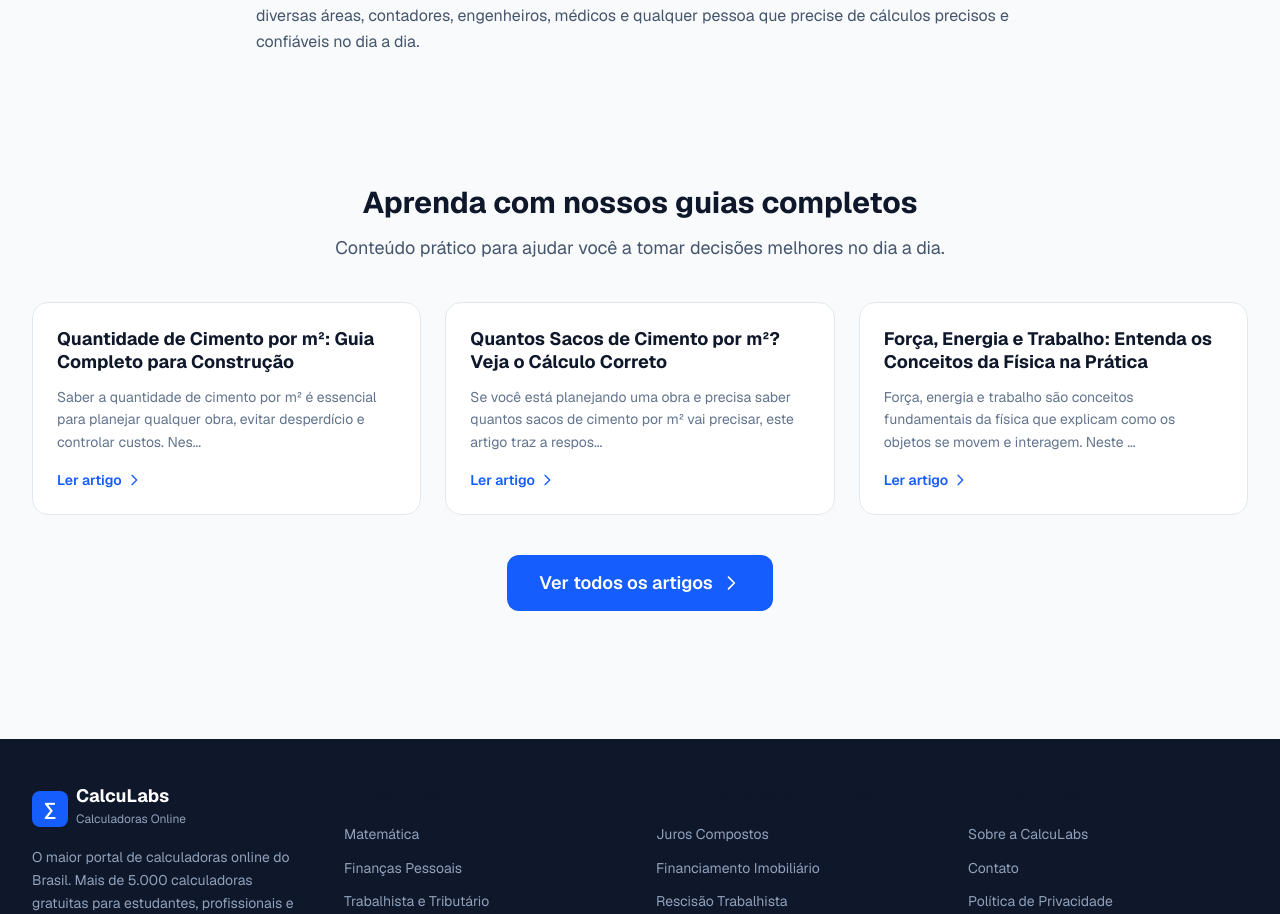
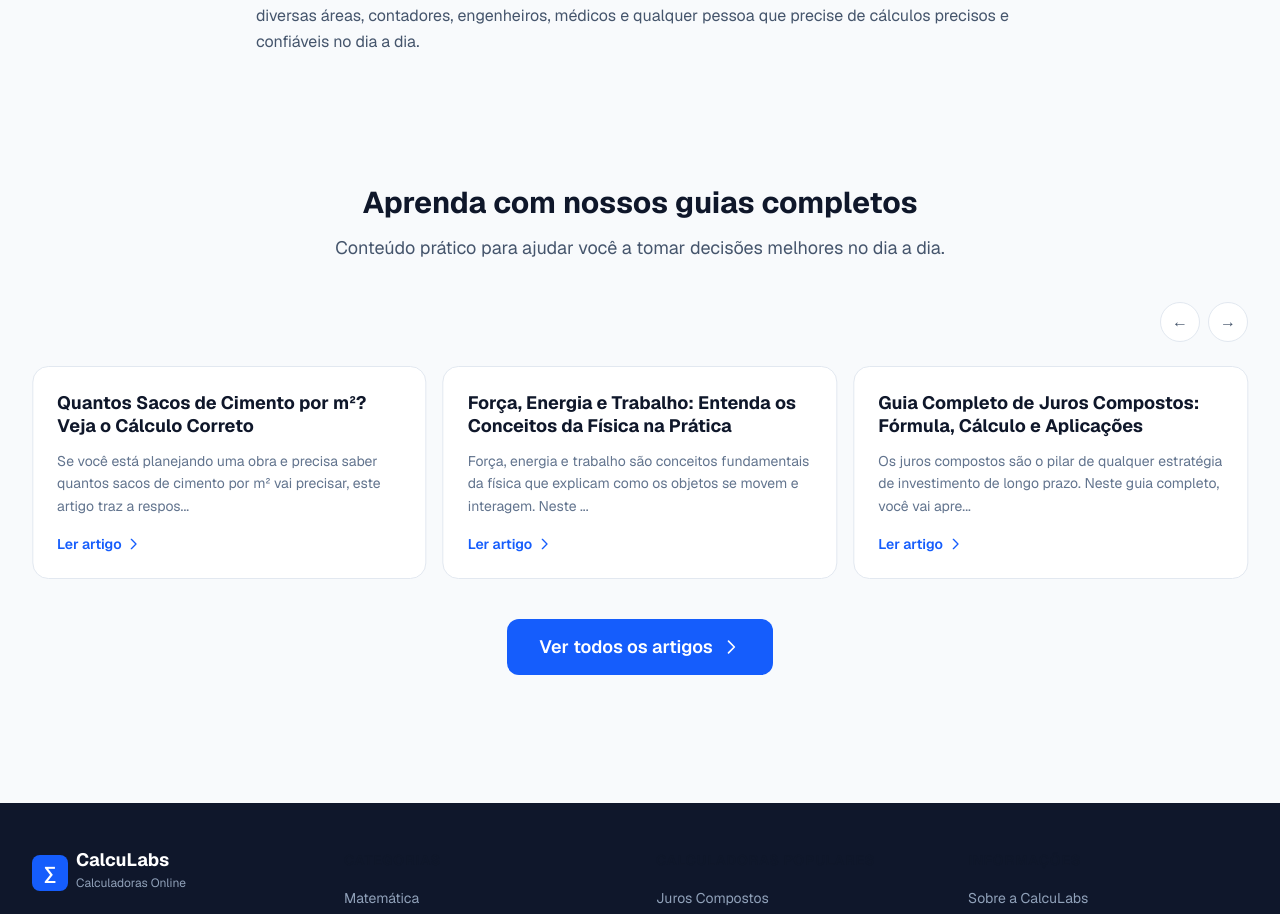
Before and after one commit to calculabs-adm/calculabs, a Next.js app: page / in a window 1280 px wide. Shown: the part 2802-3716 px from the top of the page. Built offline with nearby package versions, Linux system fonts and the light colour scheme; no server answers.

Commit message:
Add articles carousel on home page

```diff
--- a/src/app/page.tsx
+++ b/src/app/page.tsx
@@ -1,6 +1,7 @@
 import Link from "next/link";
 import { getCategoriesWithCount, getLatestCalculators, getPublishedArticleSlugs, getArticleBySlug } from "@/lib/data";
 import LatestCalculatorsCarousel from "@/components/home/LatestCalculatorsCarousel";
+import LatestArticlesCarousel from "@/components/home/LatestArticlesCarousel";
 import type { Metadata } from "next";
 
 export const metadata: Metadata = {
@@ -59,10 +60,10 @@ export default async function HomePage() {
     .map((slug) => getArticleBySlug(slug))
     .filter(Boolean);
   const highPriority = allArticles.filter((a) => a!.priority === "high");
-  const hubArticles = [
+  const latestArticles = [
     ...highPriority,
     ...allArticles.filter((a) => a!.priority !== "high"),
-  ].slice(0, 3);
+  ].slice(0, 9);
 
   const jsonLd = {
     "@context": "https://schema.org",
@@ -281,55 +282,9 @@ export default async function HomePage() {
         </div>
       </section>
 
-      {/* Knowledge Hub CTA */}
-      {hubArticles.length > 0 && (
-        <section className="max-w-7xl mx-auto px-4 sm:px-6 lg:px-8 py-16">
-          <div className="text-center mb-10">
-            <h2 className="text-3xl font-bold text-slate-900 mb-3">
-              Aprenda com nossos guias completos
-            </h2>
-            <p className="text-slate-600 text-lg max-w-2xl mx-auto">
-              Conteúdo prático para ajudar você a tomar decisões melhores no dia a dia.
-            </p>
-          </div>
-
-          <div className="grid grid-cols-1 md:grid-cols-3 gap-6">
-            {hubArticles.map((article) => (
-              <Link
-                key={article!.slug}
-                href={`/conhecimento/${article!.slug}`}
-                className="group bg-white border border-slate-200 rounded-2xl p-6 hover:border-blue-300 hover:shadow-lg transition-all duration-200"
-              >
-                <h3 className="font-bold text-slate-900 text-lg group-hover:text-blue-600 transition-colors mb-3 leading-snug">
-                  {article!.title}
-                </h3>
-                <p className="text-slate-500 text-sm leading-relaxed mb-4">
-                  {article!.summary.length > 120
-                    ? `${article!.summary.slice(0, 120)}...`
-                    : article!.summary}
-                </p>
-                <span className="text-sm font-semibold text-blue-600 group-hover:text-blue-800 transition-colors flex items-center gap-1">
-                  Ler artigo
-                  <svg className="w-4 h-4" fill="none" stroke="currentColor" viewBox="0 0 24 24">
-                    <path strokeLinecap="round" strokeLinejoin="round" strokeWidth={2} d="M9 5l7 7-7 7" />
-                  </svg>
-                </span>
-              </Link>
-            ))}
-          </div>
-
-          <div className="text-center mt-10">
-            <Link
-              href="/conhecimento"
-              className="inline-flex items-center gap-2 px-8 py-3.5 bg-blue-600 text-white font-semibold rounded-xl hover:bg-blue-700 transition-colors text-lg"
-            >
-              Ver todos os artigos
-              <svg className="w-5 h-5" fill="none" stroke="currentColor" viewBox="0 0 24 24">
-                <path strokeLinecap="round" strokeLinejoin="round" strokeWidth={2} d="M9 5l7 7-7 7" />
-              </svg>
-            </Link>
-          </div>
-        </section>
+      {/* Knowledge Hub Carousel */}
+      {latestArticles.length > 0 && (
+        <LatestArticlesCarousel articles={latestArticles} />
       )}
     </>
   );
--- /dev/null
+++ b/src/components/home/LatestArticlesCarousel.tsx
@@ -0,0 +1,157 @@
+"use client";
+
+import { useState, useEffect, useCallback } from "react";
+import Link from "next/link";
+
+interface Article {
+  slug: string;
+  title: string;
+  summary: string;
+}
+
+interface ArticleCardProps {
+  article: Article;
+}
+
+function ArticleCard({ article }: ArticleCardProps) {
+  return (
+    <div className="flex-shrink-0 w-full sm:w-1/2 lg:w-1/3 px-2">
+      <Link
+        href={`/conhecimento/${article.slug}`}
+        className="block bg-white border border-slate-200 rounded-2xl p-6 hover:border-blue-300 hover:shadow-lg transition-all duration-200 h-full"
+      >
+        <h3 className="font-bold text-slate-900 text-lg mb-3 leading-snug line-clamp-2">
+          {article.title}
+        </h3>
+        <p className="text-slate-500 text-sm leading-relaxed mb-4">
+          {article.summary.length > 120
+            ? `${article.summary.slice(0, 120)}...`
+            : article.summary}
+        </p>
+        <span className="text-sm font-semibold text-blue-600 flex items-center gap-1">
+          Ler artigo
+          <svg className="w-4 h-4" fill="none" stroke="currentColor" viewBox="0 0 24 24">
+            <path strokeLinecap="round" strokeLinejoin="round" strokeWidth={2} d="M9 5l7 7-7 7" />
+          </svg>
+        </span>
+      </Link>
+    </div>
+  );
+}
+
+interface LatestArticlesCarouselProps {
+  articles: Article[];
+}
+
+export default function LatestArticlesCarousel({
+  articles,
+}: LatestArticlesCarouselProps) {
+  const [currentIndex, setCurrentIndex] = useState(0);
+  const [itemsPerView, setItemsPerView] = useState(3);
+  const [maxRolls, setMaxRolls] = useState(8);
+
+  const totalItems = articles.length;
+  const maxIndex = Math.max(0, totalItems - itemsPerView);
+
+  useEffect(() => {
+    const handleResize = () => {
+      const width = window.innerWidth;
+      if (width < 640) {
+        setItemsPerView(1);
+        setMaxRolls(4);
+      } else if (width < 1024) {
+        setItemsPerView(2);
+        setMaxRolls(3);
+      } else {
+        setItemsPerView(3);
+        setMaxRolls(8);
+      }
+    };
+
+    handleResize();
+    window.addEventListener("resize", handleResize);
+    return () => window.removeEventListener("resize", handleResize);
+  }, []);
+
+  const goToPrevious = useCallback(() => {
+    setCurrentIndex((prev) => Math.max(0, prev - 1));
+  }, []);
+
+  const goToNext = useCallback(() => {
+    setCurrentIndex((prev) => Math.min(maxIndex, prev + 1));
+  }, [maxIndex]);
+
+  useEffect(() => {
+    const interval = setInterval(() => {
+      if (currentIndex < maxIndex) {
+        setCurrentIndex((prev) => prev + 1);
+      } else {
+        setCurrentIndex(0);
+      }
+    }, 5000);
+
+    return () => clearInterval(interval);
+  }, [currentIndex, maxIndex]);
+
+  if (articles.length === 0) return null;
+
+  return (
+    <section className="max-w-7xl mx-auto px-4 sm:px-6 lg:px-8 py-16">
+      <div className="text-center mb-10">
+        <h2 className="text-3xl font-bold text-slate-900 mb-3">
+          Aprenda com nossos guias completos
+        </h2>
+        <p className="text-slate-600 text-lg max-w-2xl mx-auto">
+          Conteúdo prático para ajudar você a tomar decisões melhores no dia a dia.
+        </p>
+      </div>
+
+      <div className="flex items-center justify-between mb-6">
+        <div></div> {/* Spacer */}
+        <div className="flex gap-2">
+          <button
+            onClick={goToPrevious}
+            disabled={currentIndex === 0}
+            className="w-10 h-10 flex items-center justify-center rounded-full border border-slate-200 bg-white text-slate-600 hover:bg-slate-50 hover:border-blue-300 disabled:opacity-50 disabled:cursor-not-allowed transition-colors"
+            aria-label="Artigo anterior"
+          >
+            ←
+          </button>
+          <button
+            onClick={goToNext}
+            disabled={currentIndex >= maxIndex}
+            className="w-10 h-10 flex items-center justify-center rounded-full border border-slate-200 bg-white text-slate-600 hover:bg-slate-50 hover:border-blue-300 disabled:opacity-50 disabled:cursor-not-allowed transition-colors"
+            aria-label="Próximo artigo"
+          >
+            →
+          </button>
+        </div>
+      </div>
+
+      <div className="overflow-hidden mx-[-8px]">
+        <div
+          className="flex transition-transform duration-300 ease-in-out"
+          style={{
+            transform: `translateX(-${currentIndex * (100 / itemsPerView)}%)`,
+          }}
+        >
+          {articles.map((article) => (
+            <ArticleCard key={article.slug} article={article} />
+          ))}
+        </div>
+      </div>
+
+      <div className="text-center mt-10">
+        <Link
+          href="/conhecimento"
+          className="inline-flex items-center gap-2 px-8 py-3.5 bg-blue-600 text-white font-semibold rounded-xl hover:bg-blue-700 transition-colors text-lg"
+        >
+          Ver todos os artigos
+          <svg className="w-5 h-5" fill="none" stroke="currentColor" viewBox="0 0 24 24">
+            <path strokeLinecap="round" strokeLinejoin="round" strokeWidth={2} d="M9 5l7 7-7 7" />
+          </svg>
+        </Link>
+      </div>
+    </section>
+  );
+}
```
Also changed, not shown: 2 other files (tests, documents, lock files or other folders).
